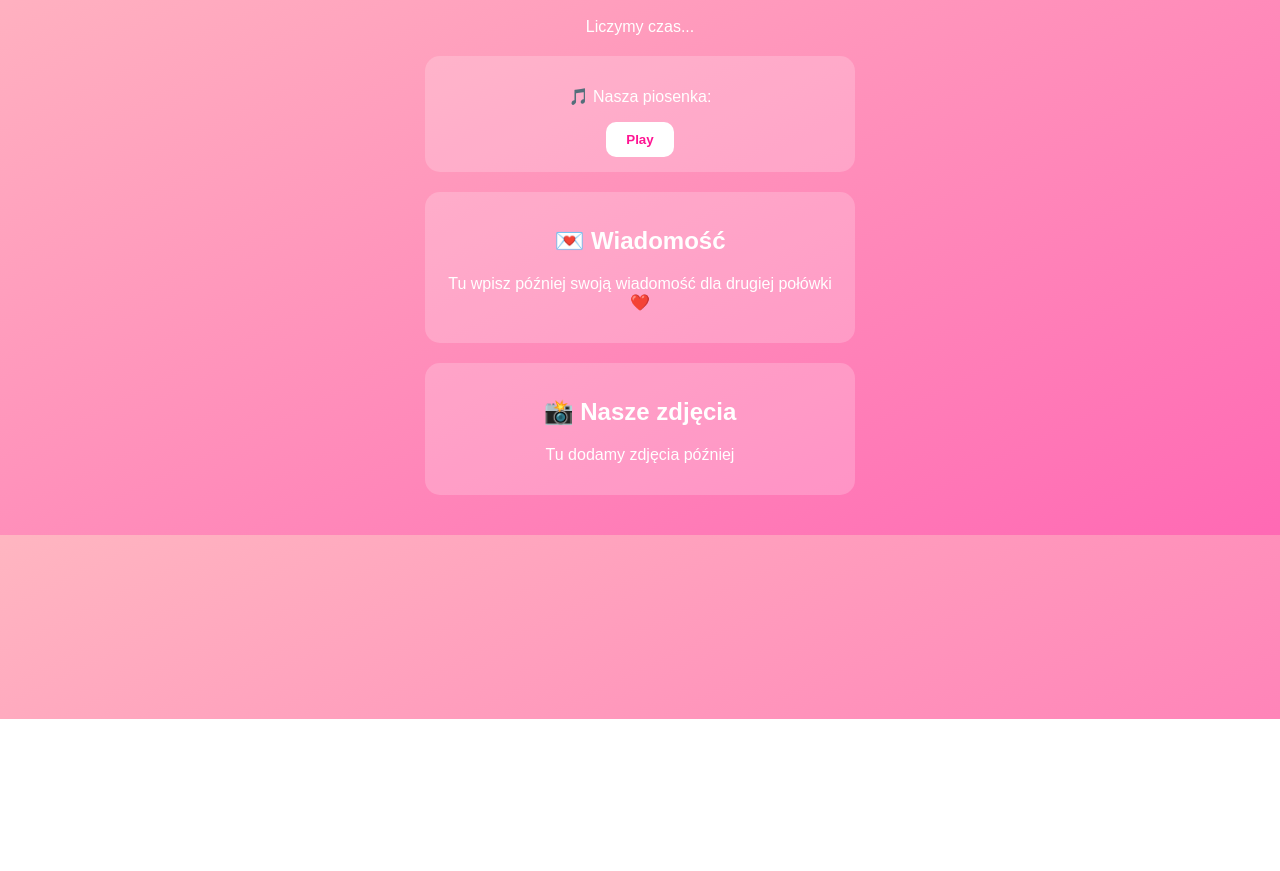
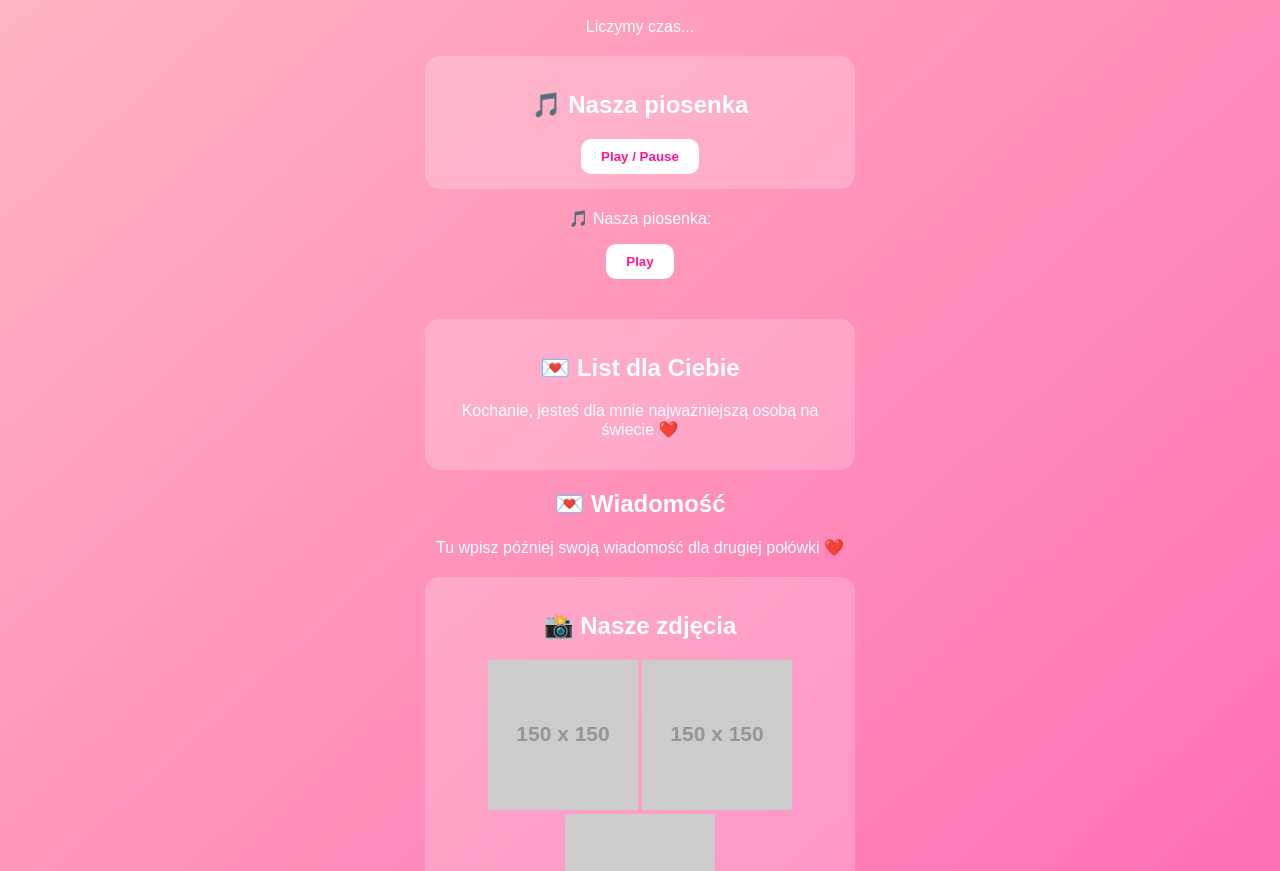
Before and after one commit to Hami767/Dla-Ciebie-Misiaku, a plain HTML site: page index.html in a window 1280 px wide. Shown: the part 81-952 px from the top of the page. Before the commit the page ends 800 px from the top, so only its background shows below. Drawn offline with Linux system fonts and the light colour scheme; placeholder pictures from the web are drawn by us.

Commit message:
Update index.html

```diff
--- a/index.html
+++ b/index.html
@@ -15,18 +15,33 @@
 
     <p id="counter">Liczymy czas...</p>
 
-    <div class="music">
+ <div class="music">
+  <h2>🎵 Nasza piosenka</h2>
+  <button onclick="playMusic()">Play / Pause</button>
+
+  <audio id="song" src="https://www.soundhelix.com/examples/mp3/SoundHelix-Song-1.mp3"></audio>
+</div>
       <p>🎵 Nasza piosenka:</p>
       <button onclick="playMusic()">Play</button>
       <audio id="song" src="https://www.youtube.com/watch?v=Q3Kvu6Kgp88"></audio>
     </div>
 
     <div class="message">
+  <h2>💌 List dla Ciebie</h2>
+  <p>Kochanie, jesteś dla mnie najważniejszą osobą na świecie ❤️</p>
+</div>
       <h2>💌 Wiadomość</h2>
       <p>Tu wpisz później swoją wiadomość dla drugiej połówki ❤️</p>
     </div>
 
-    <div class="gallery">
+   <div class="gallery">
+  <h2>📸 Nasze zdjęcia</h2>
+
+  <img src="https://via.placeholder.com/150" alt="zdjęcie 1">
+  <img src="https://via.placeholder.com/150" alt="zdjęcie 2">
+  <img src="https://via.placeholder.com/150" alt="zdjęcie 3">
+
+</div>
       <h2>📸 Nasze zdjęcia</h2>
       <p>Tu dodamy zdjęcia później</p>
     </div>
```
